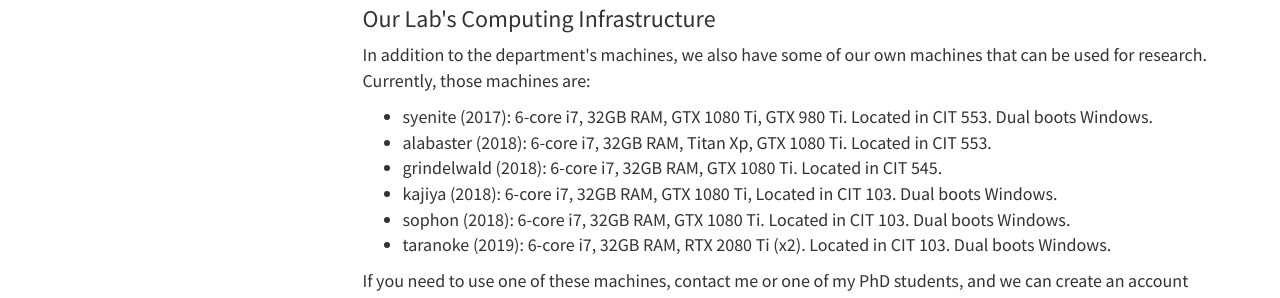
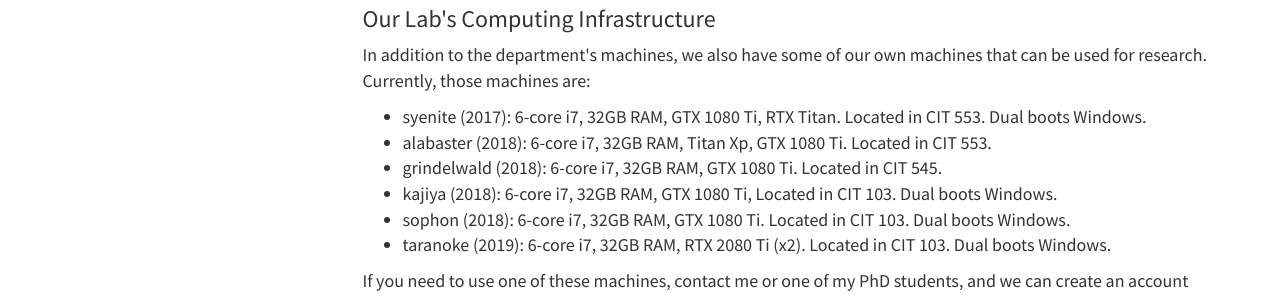
Before and after one commit to dritchie/dritchie.github.io, a Jekyll site: the page built from getting_started.html, in a window 1280 px wide and 900 px high, scrolled down 1267 px. Shown: the part 155-453 px from the top of the window. Built offline with Jekyll 4.4.1, drawn with Linux system fonts in a browser that asks for light colours.

Commit message:
Update syenite specs

```diff
--- a/getting_started.html
+++ b/getting_started.html
@@ -66,7 +66,7 @@
 
     <ul>
         <li>
-            syenite (2017): 6-core i7, 32GB RAM, GTX 1080 Ti, GTX 980 Ti. Located in CIT 553. Dual boots Windows.
+            syenite (2017): 6-core i7, 32GB RAM, GTX 1080 Ti, RTX Titan. Located in CIT 553. Dual boots Windows.
         </li>
         <li>
             alabaster (2018): 6-core i7, 32GB RAM, Titan Xp, GTX 1080 Ti. Located in CIT 553.
```
